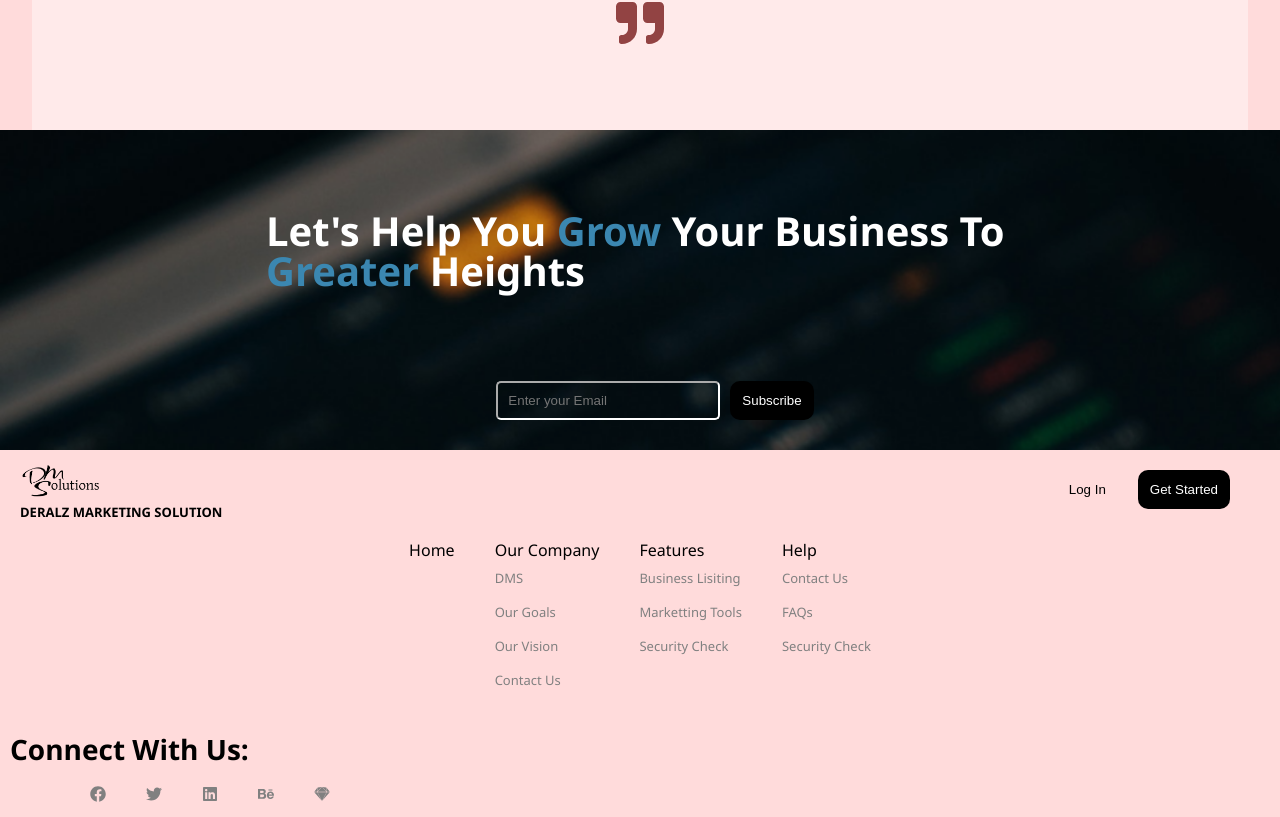
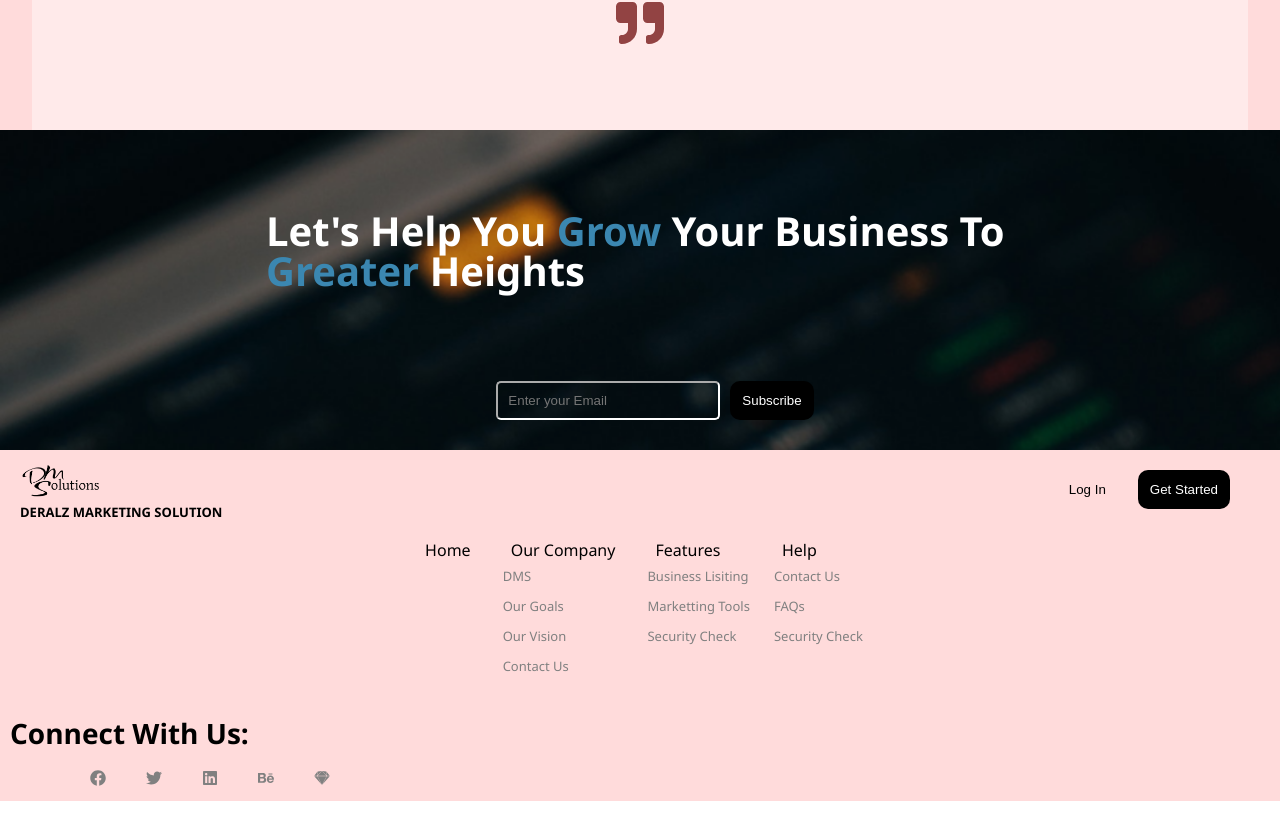
Before and after one commit to debolu/DMS, a React (Create React App) app: page / in a window 1280 px wide. Shown: the part 1582-2399 px from the top of the page. Built offline with nearby package versions, Linux system fonts and the light colour scheme.

Commit message:
fix positioning in the footer navigation

```diff
--- a/src/index.css
+++ b/src/index.css
@@ -432,7 +432,7 @@ figcaption {
 .nav .links {
   display: flex;
   width: 100%;
-  margin: 0;
+  margin: auto;
   padding: 0;
 }
 .navLinks {
@@ -443,14 +443,14 @@ figcaption {
   font-size: small;
 }
 .navLinks li {
-  /* background-color: red; */
   color: gray;
   width: 100%;
-  padding: 5px 0;
-  margin: 3px 0;
+  padding: 3px 1px;
+  margin: 3px 0px;
 }
 .navLinks li a {
   color: gray;
+  padding: 1px;
 }
 
 code {
```
